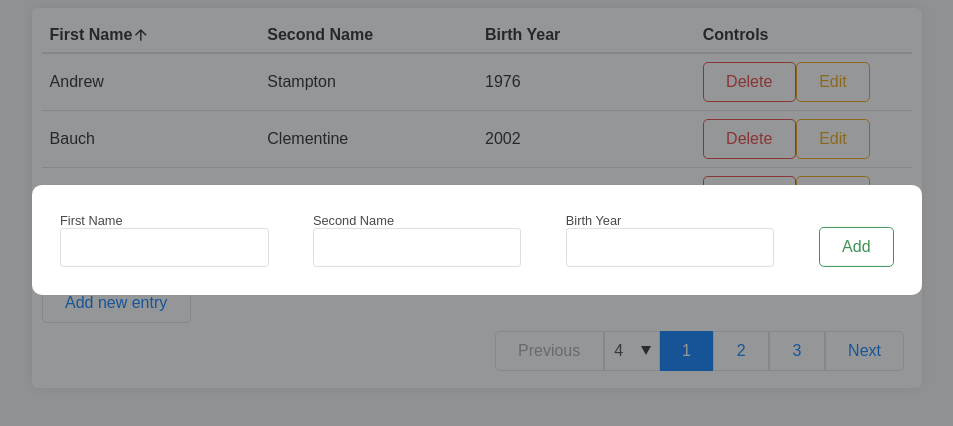
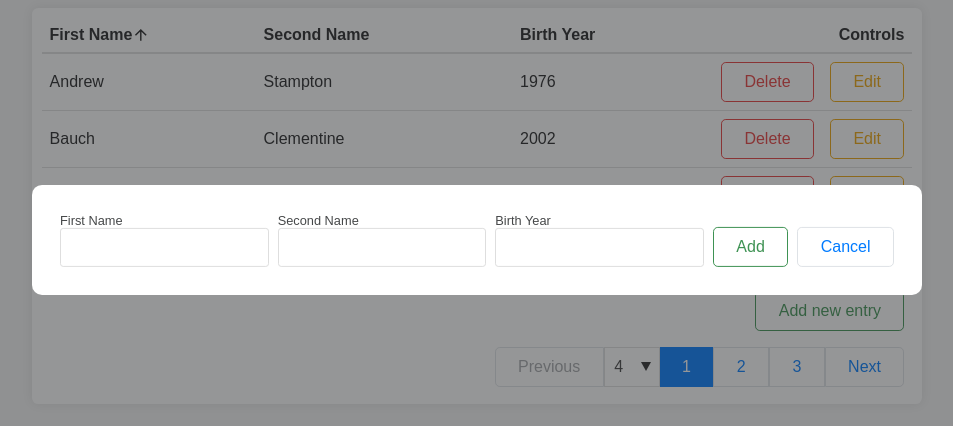
Before and after one commit to bigfatpartyguy/repo-for-learning, a React (Create React App) app: page / in a window 1280 px wide. Both pictures are taken after a click on the button "Add new entry". Shown: the top 426 px of the page, without its empty margins (163-1116 px from the left). Built offline with nearby package versions, Linux system fonts and the light colour scheme.

Commit message:
wip: continue on modals: add row functionality fixes

```diff
--- a/src/components/CommonModal/CommonModal.jsx
+++ b/src/components/CommonModal/CommonModal.jsx
@@ -1,17 +1,21 @@
 import React, { Component } from 'react';
-import ReactModal from 'react-modal';
+import PropTypes from 'prop-types';
+import Modal from 'react-modal';
 import SubmitRow from '../SubmitRow/SubmitRow';
 import Button from '../Button/Button';
 import styles from './CommonModal.module.css';
+
+Modal.setAppElement('#root');
+
+/* eslint-disable react/prop-types */
 
 class CommonModal extends Component {
   createChildren = () => {
     const {
       modalHint,
-      showModal,
       handleCloseModal,
       handleDeleteClick,
-      onSubmit,
+      handleAddRow,
     } = this.props;
 
     switch (true) {
@@ -32,10 +36,15 @@ class CommonModal extends Component {
         );
 
       case modalHint === 'add':
-        return <SubmitRow onSubmit={onSubmit} />;
+        return (
+          <SubmitRow onSubmit={handleAddRow}>
+            <Button type="submit" btnRole="submit" text="Add" />
+            <Button text="Cancel" onClick={handleCloseModal} />
+          </SubmitRow>
+        );
 
       case modalHint === 'edit':
-        return <SubmitRow />;
+        return <div>{ /* TODO */ }</div>;
 
       default:
         return null;
@@ -43,16 +52,17 @@ class CommonModal extends Component {
   };
 
   render() {
+    const { showModal, handleCloseModal } = this.props;
     return (
-      <ReactModal
+      <Modal
         className={styles.modal}
         overlayClassName={styles.overlay}
-        isOpen={this.props.showModal}
-        onRequestClose={this.props.handleCloseModal}
+        isOpen={showModal}
+        onRequestClose={handleCloseModal}
         contentLabel="Delete Confirmation Modal"
       >
         {this.createChildren()}
-      </ReactModal>
+      </Modal>
     );
   }
 }
--- a/src/components/SubmitRow/SubmitRow.jsx
+++ b/src/components/SubmitRow/SubmitRow.jsx
@@ -1,7 +1,6 @@
 import React from 'react';
 import PropTypes from 'prop-types';
 import styles from './SubmitRow.module.css';
-import Button from '../Button/Button';
 
 export default class SubmitRow extends React.Component {
   constructor(props) {
@@ -65,7 +64,7 @@ export default class SubmitRow extends React.Component {
             onChange={this.handleChange}
           />
         </label>
-        <Button type="submit" btnRole="submit" text="Add" />
+        {this.props.children}
       </form>
     );
   }
@@ -73,10 +72,12 @@ export default class SubmitRow extends React.Component {
 
 SubmitRow.propTypes = {
   onSubmit: PropTypes.func,
+  children: PropTypes.node,
 };
 
 SubmitRow.defaultProps = {
   onSubmit: (event) => {
     event.preventDefault();
   },
+  children: <button type="button">Error</button>,
 };
--- a/src/components/Table/Table.jsx
+++ b/src/components/Table/Table.jsx
@@ -2,7 +2,6 @@ import React, { Component } from 'react';
 import PropTypes from 'prop-types';
 import TableHeaderCell from '../TableHeaderCell/TableHeaderCell';
 import Button from '../Button/Button';
-import SubmitRow from '../SubmitRow/SubmitRow';
 import Pagination from '../Pagination/Pagination';
 import CommonModal from '../CommonModal/CommonModal';
 import { sortRows } from '../../helpers';
@@ -62,7 +61,7 @@ class Table extends Component {
     this.idsStorage.add(id);
     newStudent.id = id;
     this.setState((state) => ({ students: [...state.students, newStudent] }));
-    this.handleSort(this.state.sortFieldName);
+    this.handleCloseModal();
   };
 
   handleNextClick = () => {
@@ -97,7 +96,7 @@ class Table extends Component {
     });
   };
 
-  handleCLoseModal = () => {
+  handleCloseModal = () => {
     this.setState({ isOpen: false });
   };
 
@@ -200,10 +199,13 @@ class Table extends Component {
           </thead>
           <tbody>{this.renderTableRows()}</tbody>
         </table>
-        <Button
-          text="Add new entry"
-          onClick={() => this.handleOpenModal('add')}
-        />
+        <div className={styles.newEntryRow}>
+          <Button
+            text="Add new entry"
+            btnRole="submit"
+            onClick={() => this.handleOpenModal('add')}
+          />
+        </div>
         <Pagination
           value={this.state.rowsPerPage}
           onChange={this.handleSelect}
@@ -217,8 +219,9 @@ class Table extends Component {
         <CommonModal
           modalHint={this.state.modalHint}
           showModal={this.state.isOpen}
-          handleCloseModal={this.handleCLoseModal}
+          handleCloseModal={this.handleCloseModal}
           handleDeleteClick={() => this.handleDeleteClick(this.id)}
+          handleAddRow={this.handleSubmitRow}
         />
       </div>
     );
--- a/src/components/Table/Table.module.css
+++ b/src/components/Table/Table.module.css
@@ -1,13 +1,25 @@
 .main {
+  /* table-layout: fixed; */
 }
 
 .main tr:last-child {
   border-bottom: 2px solid #dedede;
 }
 
-.main th:last-child,
+
+.main th:last-child {
+  width: 200px;
+  text-align: right;
+}
+
 .main td:last-child {
-  width: fit-content;
+  text-align: right;
+}
+
+.newEntryRow {
+  padding: 0.5rem;
+  display: flex;
+  justify-content: flex-end;
 }
 
 .emptyRow {
@@ -21,3 +33,7 @@
 .sortBtn:hover {
   color: #414141;
 }
+
+.main [value="Delete"] {
+  margin-right: 1rem;
+}
--- a/src/index.css
+++ b/src/index.css
@@ -90,7 +90,6 @@ table {
   border-collapse: collapse;
   width: 100%;
   max-width: 100%;
-  table-layout: fixed;
 }
 
 thead th {
```
